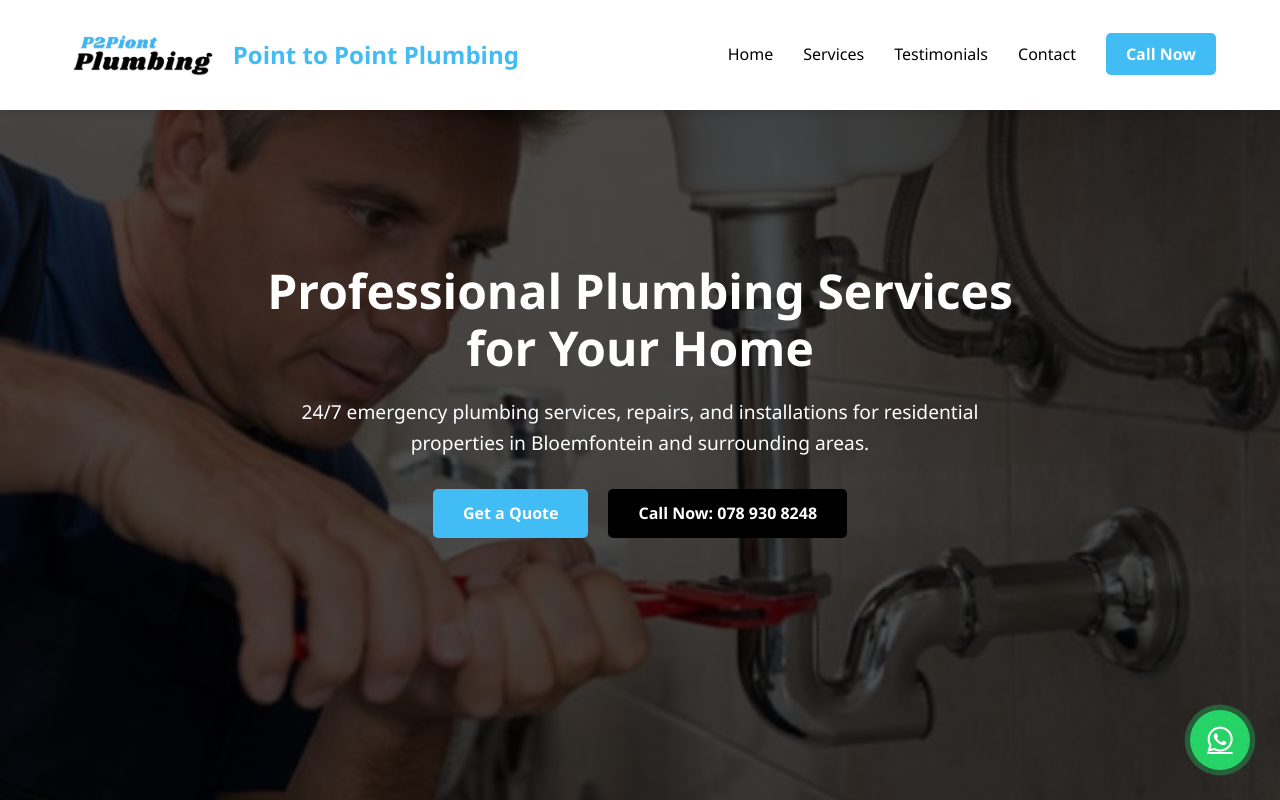
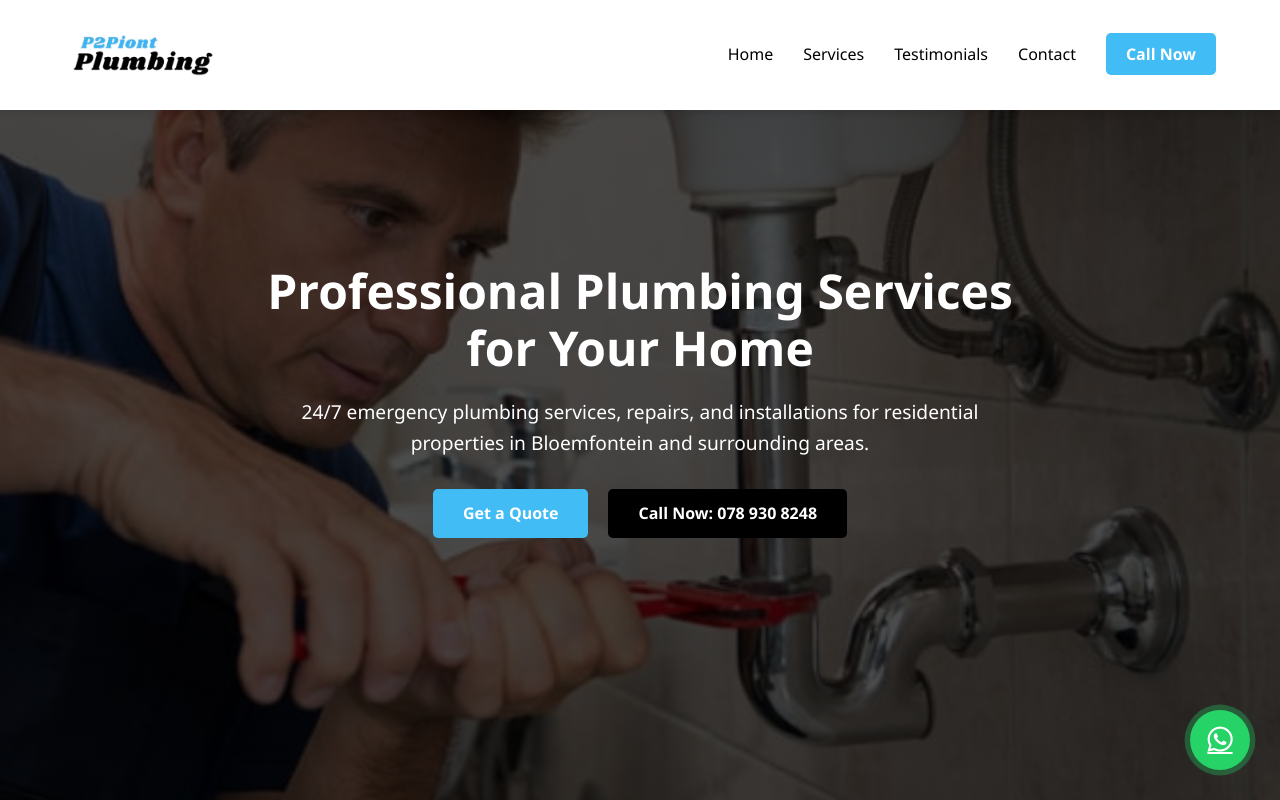
Before and after one commit to Bradley267ocks/Piont-2-piont-plumbers, a plain HTML site: page index.html in a window 1280 px wide. Shown: the top 800 px of the page. Drawn offline with Linux system fonts and the light colour scheme.

Commit message:
Remove company name from header
Removed the company name from the header.

```diff
--- a/index.html
+++ b/index.html
@@ -656,7 +656,7 @@
         <div class="container header-container">
             <div class="logo">
                 <img src="1000303812-removebg-preview.png" alt="Point to Point Plumbing Logo">
-                <h1>Point to Point Plumbing</h1>
+                <h1></h1>
             </div>
             <div class="mobile-menu">
                 <i class="fas fa-bars"></i>
```
